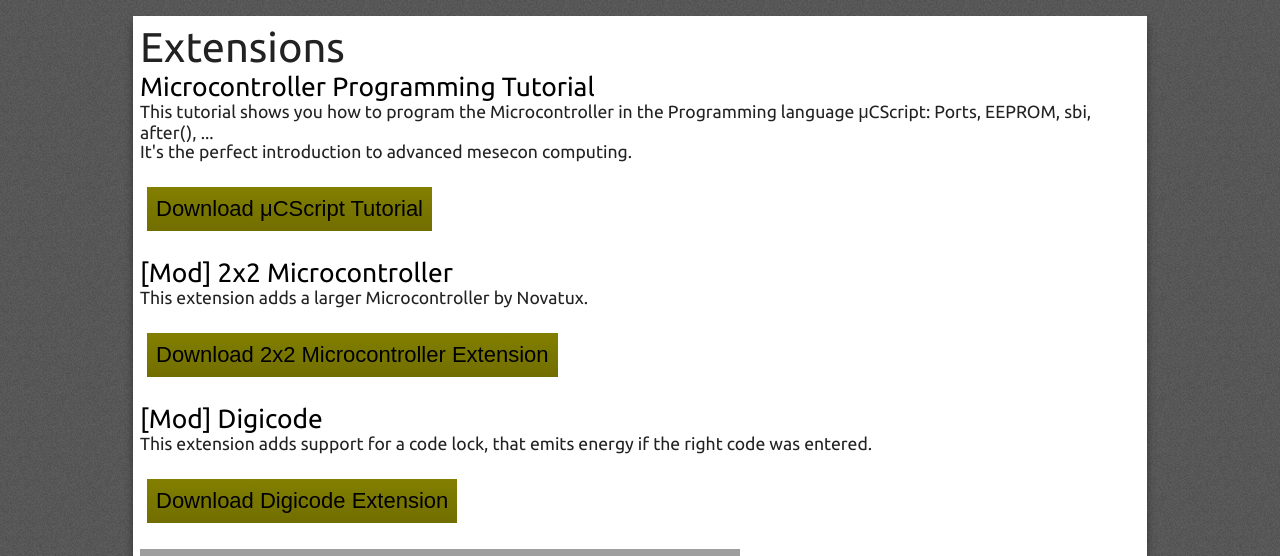
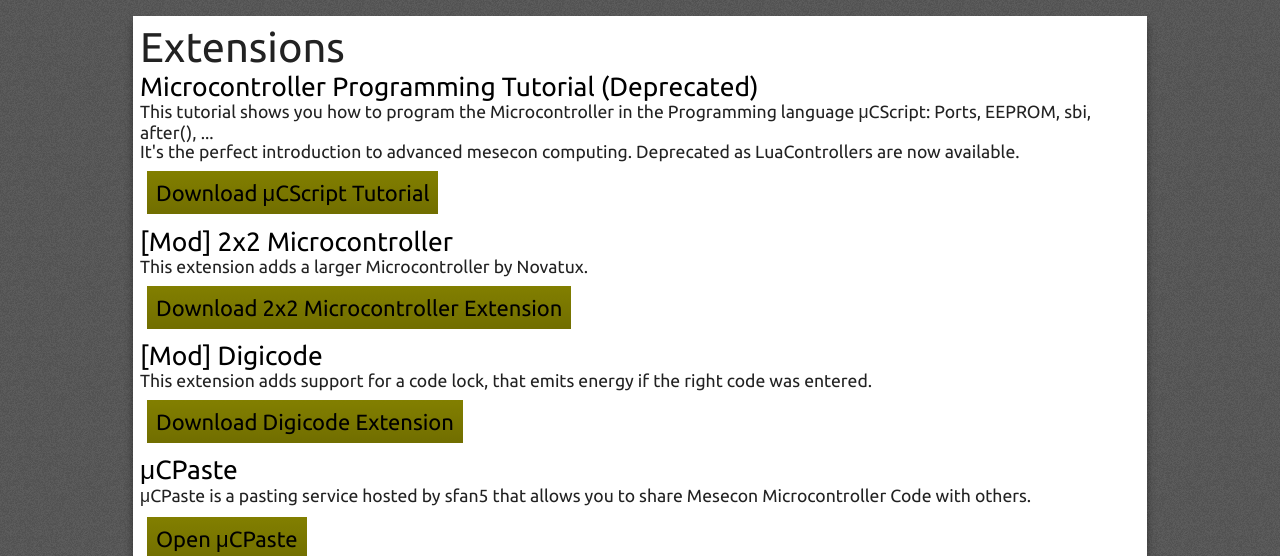
Before and after one commit to Jeija/mesecons.net, a PHP site: page /extensions.php in a window 1280 px wide. Shown: the part 122-678 px from the top of the page. Run offline with PHP 8.4, Linux system fonts and the light colour scheme; some libraries are stand-ins or nearby versions; grey boxes are pictures that could not be loaded.

Commit message:
Transform more buttons to links and fix style when hovering

```diff
--- a/extensions.php
+++ b/extensions.php
@@ -3,31 +3,32 @@
 	<div class = "article-heading">Extensions</div>
 	<div class = "text">
 
-	<div class = "paragraph-heading">Microcontroller Programming Tutorial</div>
-	This tutorial shows you how to program the Microcontroller in the Programming language &mu;CScript: Ports, EEPROM, sbi, after(), ...<br/> It's the perfect introduction to advanced mesecon computing.<br/><br/>
-	<input type="button" class = "button" value = "Download &mu;CScript Tutorial" onclick="window.open('https://github.com/Jeija/minetest-mod-mesecons/blob/master/mesecons_microcontroller/MeseconMicro.pdf?raw=true')"><br/><br/>
+	<div class = "paragraph-heading">Microcontroller Programming Tutorial (Deprecated)</div>
+	This tutorial shows you how to program the Microcontroller in the Programming language &mu;CScript: Ports, EEPROM, sbi, after(), ...<br/> It's the perfect introduction to advanced mesecon computing. Deprecated as LuaControllers are now available.<br/><br/>
+	<a href="https://github.com/Jeija/minetest-mod-mesecons/blob/master/mesecons_microcontroller/MeseconMicro.pdf?raw=true" class="button">Download &mu;CScript Tutorial</a><br/><br/>
 
 <div class = "paragraph-heading">[Mod] 2x2 Microcontroller</div>
 	This extension adds a larger Microcontroller by Novatux.<br/><br/>
-	<input type="button" class = "button" value = "Download 2x2 Microcontroller Extension" onclick="window.open('https://github.com/Jeija/mesecons-extension-22microcontroller/zipball/master')"><br/><br/>
+	<a href="https://github.com/Jeija/mesecons-extension-22microcontroller/zipball/master" class="button">Download 2x2 Microcontroller Extension</a><br/><br />
 
 	<div class = "paragraph-heading">[Mod] Digicode</div>
 	This extension adds support for a code lock, that emits energy if the right code was entered.<br/><br/>
-	<input type="button" class = "button" value = "Download Digicode Extension" onclick="window.open('downloads/digicode.zip')"><br/><br/>
-	<img src="http://ompldr.org/vZzRvNw.png" style="width:600px;height:400px;">
+	<a href="downloads/digicode.zip" class="button">Download Digicode Extension</a><br/><br/>
 
 	<div class = "paragraph-heading">&mu;CPaste</div>
 	&mu;CPaste is a pasting service hosted by sfan5 that allows you to share Mesecon Microcontroller Code with others.<br/><br/>
-	<input type="button" class = "button" value = "Open &mu;CPaste" onclick="window.open('http://sfan.sf.funpic.de/ycpaste/')"><br/><br/>
+	<a href="http://sfan.sf.funpic.de/ycpaste/" class="button">Open &mu;CPaste</a><br/><br/>
+	<br />
 
+	The following items may also be replaced by Microcontrollers / Luacontrollers or Gates:
 	<div class = "paragraph-heading">[Mod] Temperest's Plugs and Sockets</div>
-	This extension adds "Plugs", "Sockets" and Inverters to minetest. It works without delay!<br/>
+	This extension adds "Plugs", "Sockets" and Inverters to minetest, they have no delay.<br/>
 	Extension because: Could be raplaced by Microcontroller, can make the game crash<br/><br/>
-	<input type="button" class = "button" value = "Download Temperest Extension" onclick="window.open('https://github.com/Jeija/mesecons-extension-temperest/zipball/master')"><br/><br/>
+	<a href="https://github.com/Jeija/mesecons-extension-temperest/zipball/master" class="button">Download Temperest Extension</a><br/><br/>
 
 	<div class = "paragraph-heading">OGAM (An Opinionated Guide to Advanced Mesecons)</div>
 	The OGAM is a tutorial that teaches you about curcuit design for advanced structures like adders or segment displays using Plugs and Sockets. Author: Temperest (Relies on the Temperest extension)<br/><br/>
-	<input type="button" class = "button" value = "Download OGAM" onclick="window.open('http://goo.gl/hFZLK')"><br/><br/>
+	<a href="http://dl.dropboxusercontent.com/u/8097754/Mesecons%20Tutorial.pdf" class="button">Download OGAM</a><br/><br/>
 
 	</div>
 </div>
--- a/stables.php
+++ b/stables.php
@@ -2,7 +2,8 @@
 <div id = "article">
 	<div class = "article-heading">Stables</div>
 	<div class = "paragraph-heading">Only use these if the latest GitHub does not work!</div>
-	<input type="button" class = "button" value = "Download 2012-08-16" onclick="window.open('stables/2012-08-16.zip')">
+	<br />
+	<a href="stables/2012-08-16.zip" class="button">Download 2012-08-16</a>
 	<br /> <br />
 	<div class = "paragraph-heading">Very old Versions</div>
 	Ask Jeija on the minetest forum for them.
--- a/styles.css
+++ b/styles.css
@@ -183,6 +183,7 @@
 }
 
 #article .button:hover{
+	color:#000000;
 	border:7px solid #cccc00;
 	-webkit-transition:border-color 0.3s ease;
 	-moz-transition:border-color 0.3s ease;
```
Also changed, not shown: downloads.php (+7 -3 lines).
